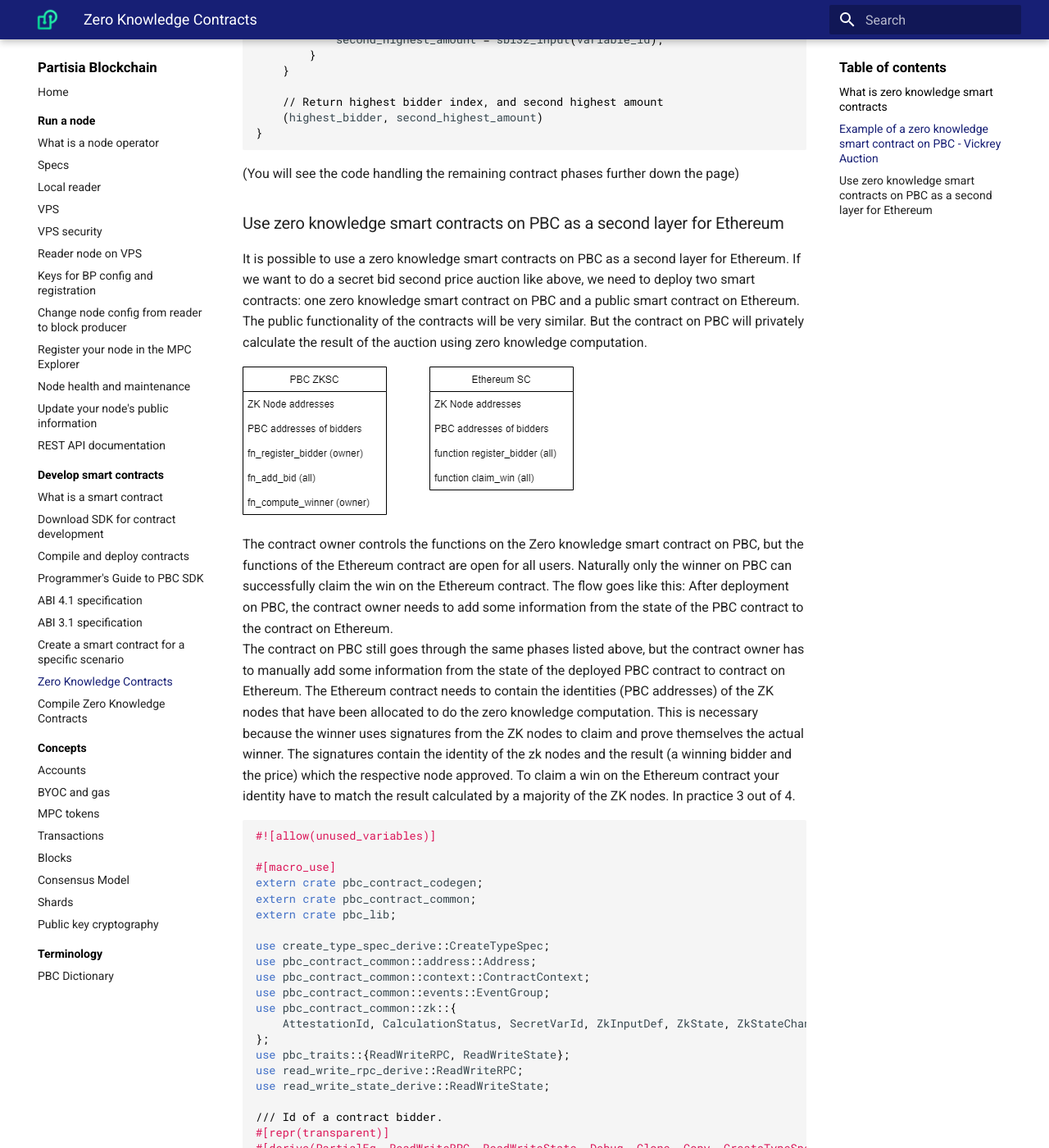
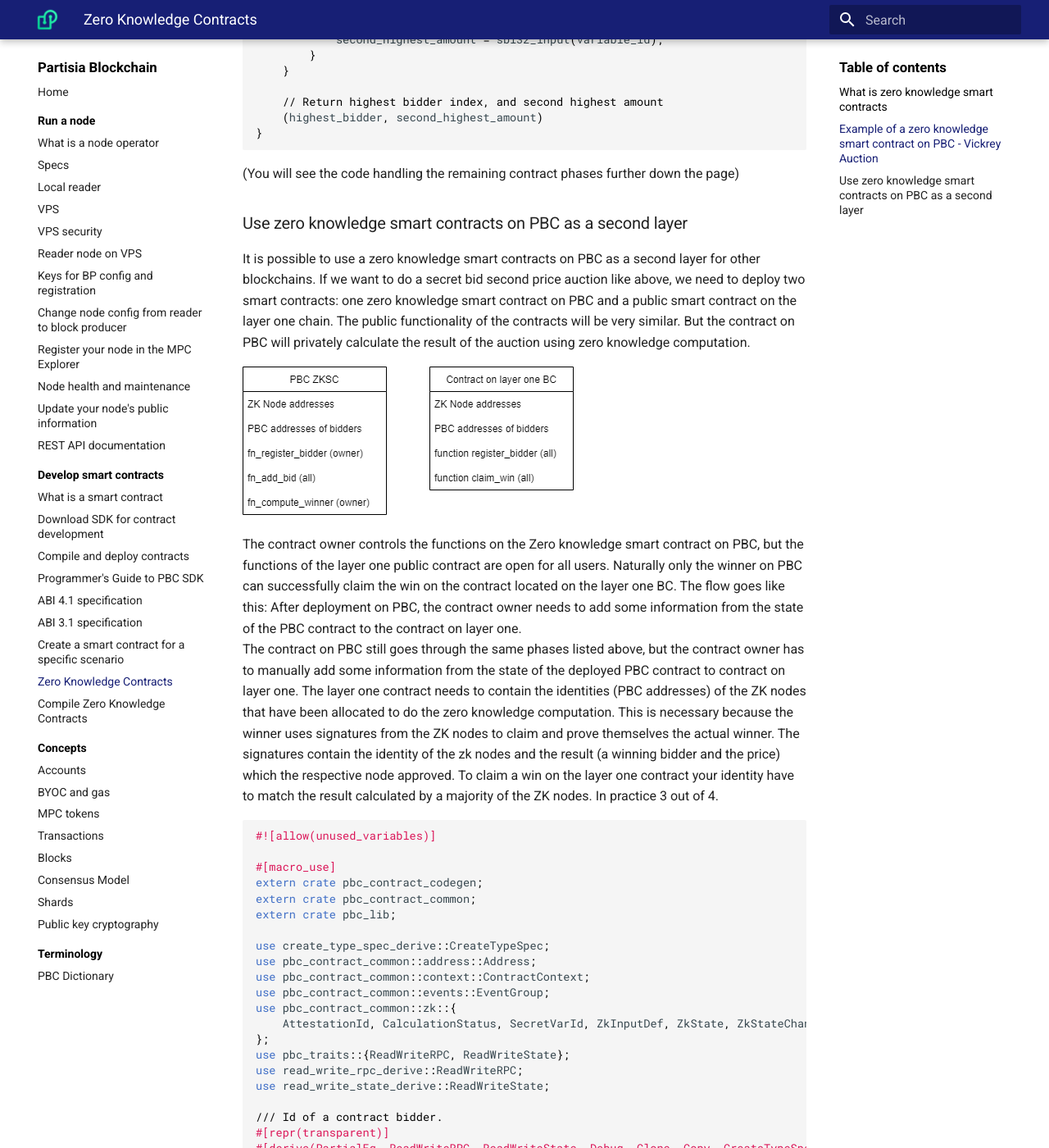
Before and after one commit to 0xSero/partisia-docs, an MkDocs documentation site: the page built from docs/ZKSC.md, in a window 1280 px wide and 1400 px high, scrolled down 1872 px. Shown: the whole window at 82% size. Built offline with MkDocs 1.6.1 and Material for MkDocs 9.7.7, drawn with Linux system fonts in a browser that asks for light colours; a script that is not in the unit is left out.

Commit message:
Remove ethereum reference from layer one BC

`````diff
--- a/docs/ZKSC.md
+++ b/docs/ZKSC.md
@@ -53,15 +53,15 @@
 ````
 (You will see the code handling the remaining contract phases further down the page)
 
-### Use zero knowledge smart contracts on PBC as a second layer for Ethereum
+### Use zero knowledge smart contracts on PBC as a second layer
 
-It is possible to use a zero knowledge smart contracts on PBC as a second layer for Ethereum. If we want to do a secret bid second price auction like above, we need to deploy two smart contracts: one zero knowledge smart contract on PBC and a public smart contract on Ethereum. The public functionality of the contracts will be very similar. But the contract on PBC will privately calculate the result of the auction using zero knowledge computation.
+It is possible to use a zero knowledge smart contracts on PBC as a second layer for other blockchains. If we want to do a secret bid second price auction like above, we need to deploy two smart contracts: one zero knowledge smart contract on PBC and a public smart contract on the layer one chain. The public functionality of the contracts will be very similar. But the contract on PBC will privately calculate the result of the auction using zero knowledge computation.
 
 ![Diagram1](Second_layer_ZKSC.png)
 
-The contract owner controls the functions on the Zero knowledge smart contract on PBC, but the functions of the Ethereum contract are open for all users. Naturally only the winner on PBC can successfully claim the win on the Ethereum contract.
-The flow goes like this: After deployment on PBC, the contract owner needs to add some information from the state of the PBC contract to the contract on Ethereum.
-The contract on PBC still goes through the same phases listed above, but the contract owner has to manually add some information from the state of the deployed PBC contract to contract on Ethereum. The Ethereum contract needs to contain the identities (PBC addresses) of the ZK nodes that have been allocated to do the zero knowledge computation. This is necessary because the winner uses signatures from the ZK nodes to claim and prove themselves the actual winner. The signatures contain the identity of the zk nodes and the result (a winning bidder and the price) which the respective node approved. To claim a win on the Ethereum contract your identity have to match the result calculated by a majority of the ZK nodes. In practice 3 out of 4.
+The contract owner controls the functions on the Zero knowledge smart contract on PBC, but the functions of the layer one public contract are open for all users. Naturally only the winner on PBC can successfully claim the win on the contract located on the layer one BC.
+The flow goes like this: After deployment on PBC, the contract owner needs to add some information from the state of the PBC contract to the contract on layer one.
+The contract on PBC still goes through the same phases listed above, but the contract owner has to manually add some information from the state of the deployed PBC contract to contract on layer one. The layer one contract needs to contain the identities (PBC addresses) of the ZK nodes that have been allocated to do the zero knowledge computation. This is necessary because the winner uses signatures from the ZK nodes to claim and prove themselves the actual winner. The signatures contain the identity of the zk nodes and the result (a winning bidder and the price) which the respective node approved. To claim a win on the layer one contract your identity have to match the result calculated by a majority of the ZK nodes. In practice 3 out of 4.
 
 
 
`````
Also changed, not shown: docs/Second_layer_ZKSC.png.
